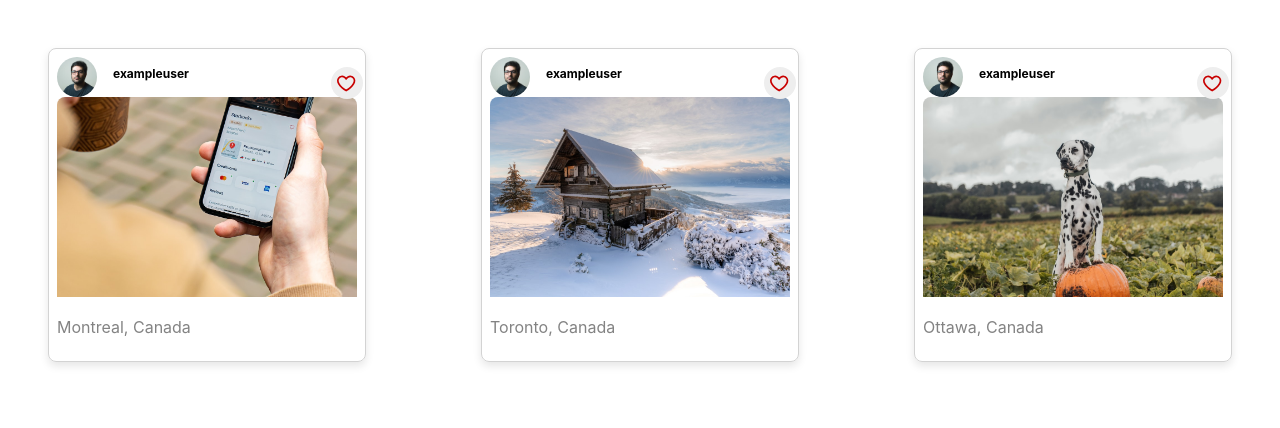
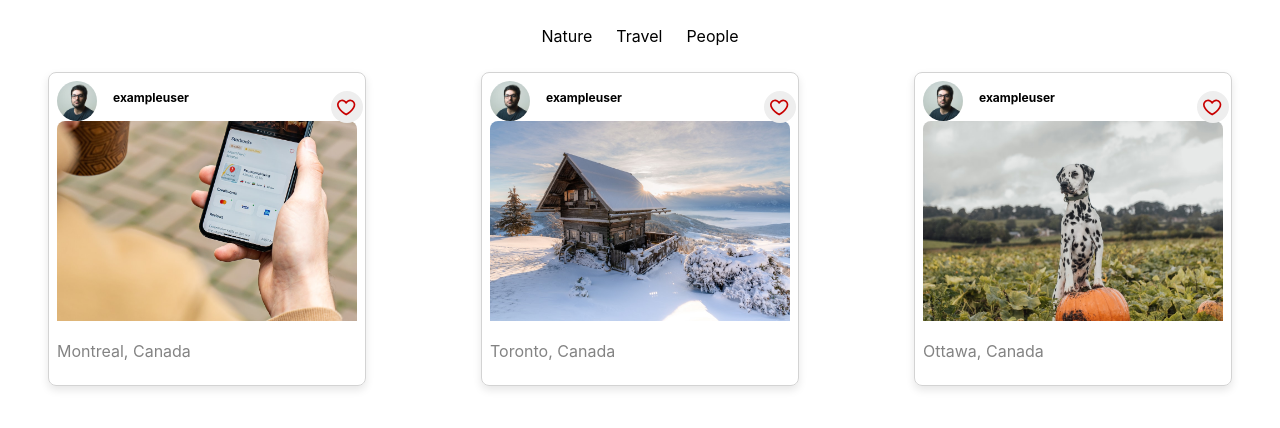
Before and after one commit to Shadmxn/photolabs, a React (Create React App) app in the folder frontend/: page / in a window 1280 px wide. Shown: the top 428 px of the page. Built offline with nearby package versions, Linux system fonts and the light colour scheme; the HTML template or start-up script is replaced by a standard one.

Commit message:
implement topics at the top of the page by grouping TopicListItem components

```diff
--- a/frontend/src/App.jsx
+++ b/frontend/src/App.jsx
@@ -1,9 +1,11 @@
 import React from 'react';
 import PhotoList from './components/PhotoList';
+import TopicList from './components/TopicList'; // Import TopicList
 import './App.scss';
 
 const App = () => (
   <div className="App">
+    <TopicList />  {/* Add TopicList */}
     <PhotoList />
   </div>
 );
--- a/frontend/src/components/TopicList.jsx
+++ b/frontend/src/components/TopicList.jsx
@@ -1,5 +1,5 @@
 import React from "react";
-
+import TopicListItem from './TopicListItem'; // Import TopicListItem
 import "../styles/TopicList.scss";
 
 const sampleDataForTopicList = [
@@ -23,7 +23,9 @@
 const TopicList = () => {
   return (
     <div className="top-nav-bar__topic-list">
-      {/* Insert React */}
+      {sampleDataForTopicList.map(topic => (
+        <TopicListItem key={topic.id} title={topic.title} />
+      ))}
     </div>
   );
 };
--- a/frontend/src/components/TopicListItem.jsx
+++ b/frontend/src/components/TopicListItem.jsx
@@ -1,19 +1,17 @@
 import React from "react";
-
+import PropTypes from 'prop-types';
 import "../styles/TopicListItem.scss";
 
-const sampleDataForTopicListItem = {
-  id: "1",
-  slug: "topic-1",
-  label: "Nature",
-};
-
-const TopicListItem = () => {
+const TopicListItem = ({ title }) => {
   return (
     <div className="topic-list__item">
-      {/* Insert React */}
+      {title}
     </div>
   );
 };
 
+TopicListItem.propTypes = {
+  title: PropTypes.string.isRequired,
+};
+
 export default TopicListItem;
```
